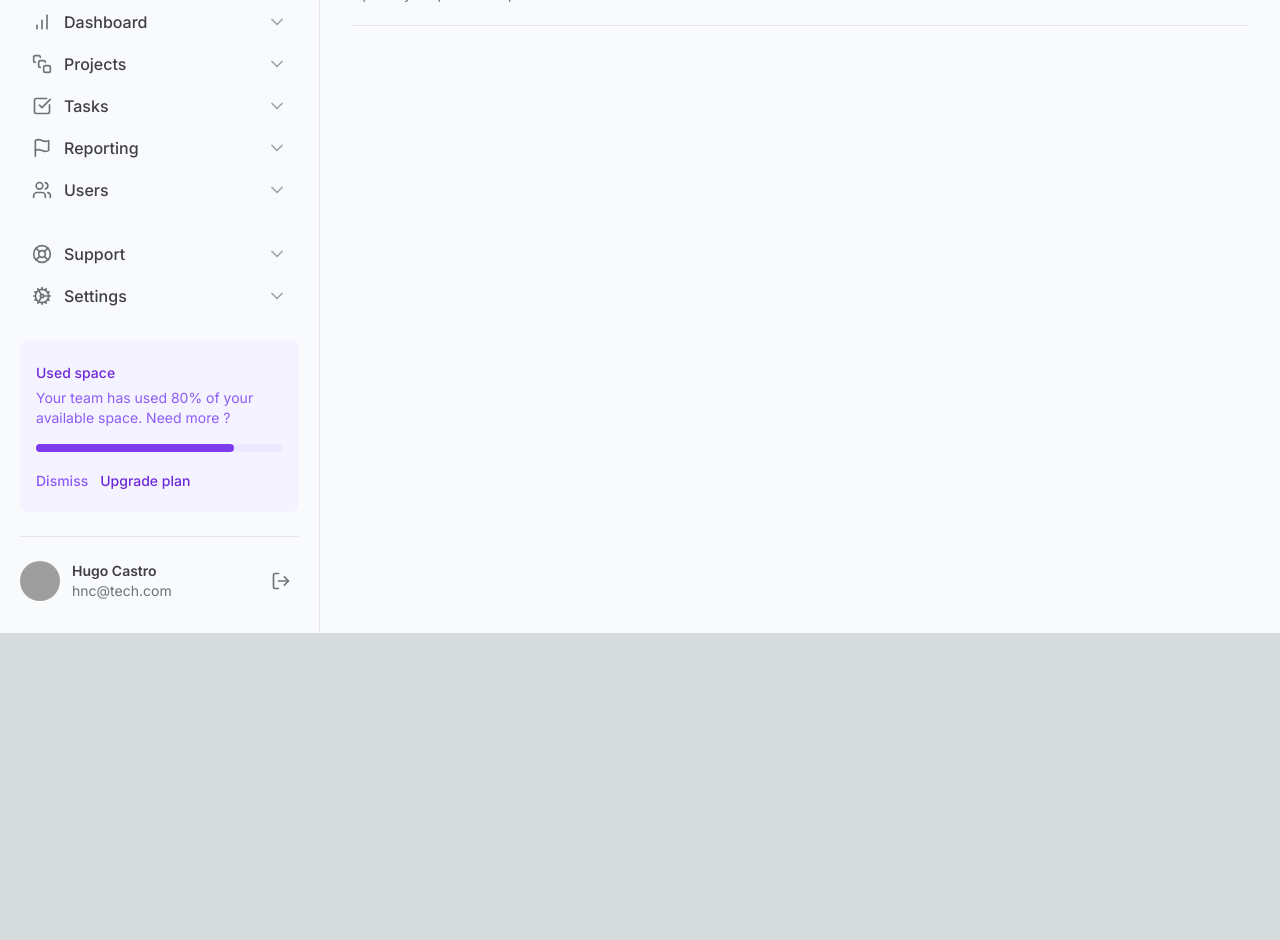
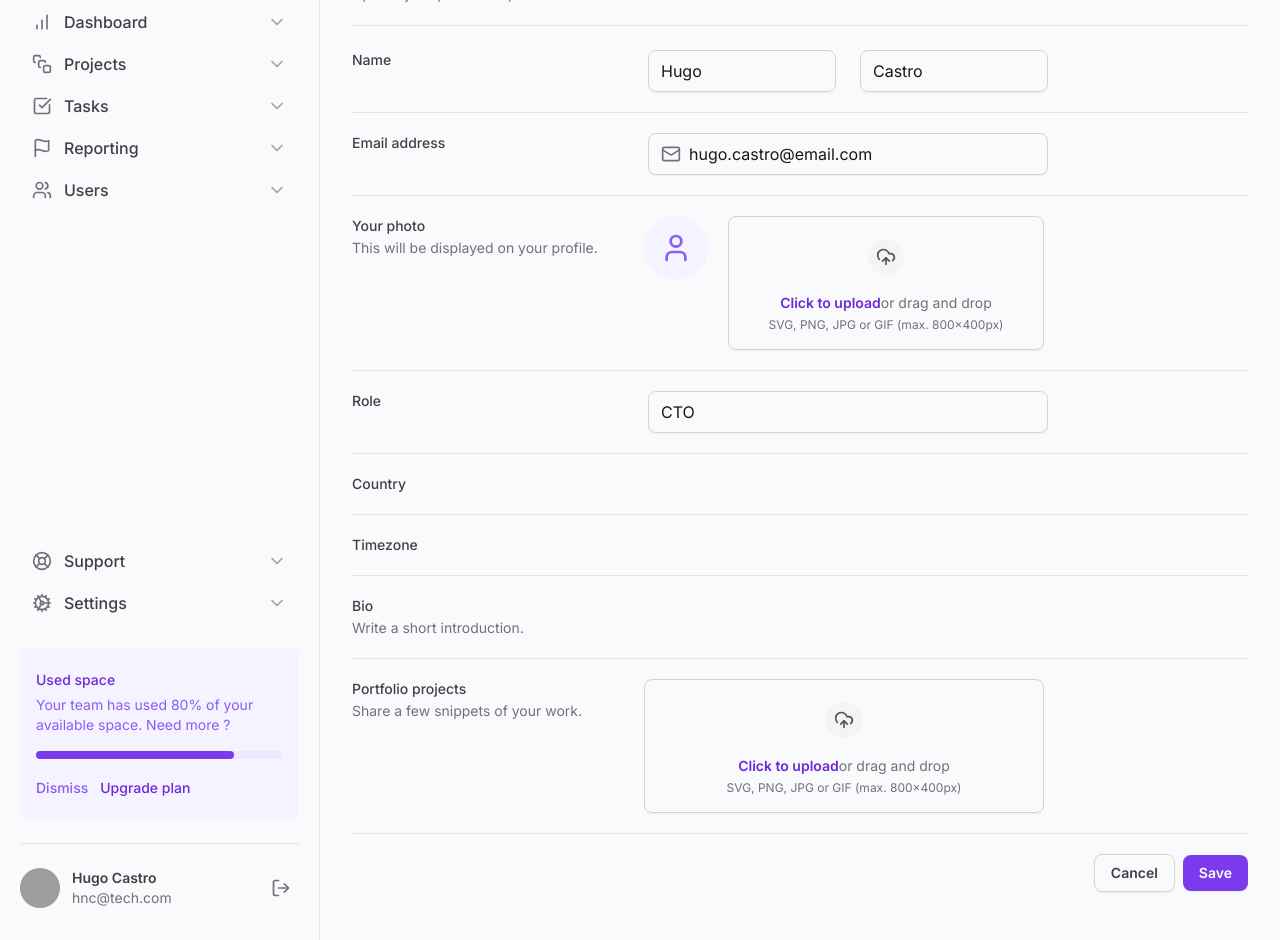
Before and after one commit to HugoNCastro/tailwind-next, a Next.js app: page / in a window 1280 px wide. Shown: the part 200-1140 px from the top of the page. Before the commit the page ends 833 px from the top, so only its background shows below. Built offline with nearby package versions, Linux system fonts and the light colour scheme; grey boxes are pictures that could not be loaded.

Commit message:
Create FileInput component
Add form fields

```diff
--- a/src/app/page.tsx
+++ b/src/app/page.tsx
@@ -1,4 +1,7 @@
 import { SettingsTabs } from "@/components/SettingsTabs";
+import * as Input from "@/components/Input"
+import { Mail } from "lucide-react";
+import * as FileInput from '@/components/Form/FileInput'
 
 
 export default function Home() {
@@ -29,7 +32,133 @@
             </button>
           </div>
         </div>
-        <form action="" id="settings" className="mt-6 flex flex-col w-full">
+
+        <form id="settings" className="mt-6 flex flex-col w-full gap-5 divide-y divide-zinc-200">
+
+          <div className="grid grid-cols-form gap-3">
+            <label htmlFor="firstName" className="text-sm font-medium text-zinc-700">
+              Name
+            </label>
+
+            <div className="grid gap-6 grid-cols-2">
+              <Input.Root>
+                <Input.Control id="firstName" defaultValue="Hugo" />
+              </Input.Root>
+
+              <Input.Root>
+                <Input.Control defaultValue="Castro" />
+              </Input.Root>
+            </div>
+          </div>
+
+          <div className="grid grid-cols-form gap-3 pt-5">
+            <label htmlFor="email" className="text-sm font-medium text-zinc-700">
+              Email address
+            </label>
+            <Input.Root>
+              <Input.Prefix>
+                <Mail className="h-5 w-5 text-zinc-500" />
+              </Input.Prefix>
+              <Input.Control type="email" id="firstName" defaultValue="hugo.castro@email.com" />
+            </Input.Root>
+          </div>
+
+          <div className="grid grid-cols-form gap-3 pt-5">
+            <label htmlFor="photo" className="text-sm font-medium text-zinc-700">
+              Your photo
+
+              <span className="text-sm font-normal text-zinc-500 block mt-0.5">
+                This will be displayed on your profile.
+              </span>
+
+            </label>
+
+            <FileInput.Root className="flex items-start gap-5">
+              <FileInput.ImagePreview />
+              <FileInput.Trigger />
+              <FileInput.Control />
+            </FileInput.Root>
+          </div>
+
+          <div className="grid grid-cols-form gap-3 pt-5">
+            <label htmlFor="role" className="text-sm font-medium text-zinc-700">
+              Role
+            </label>
+            <Input.Root>
+              <Input.Control id="role" defaultValue="CTO" />
+            </Input.Root>
+          </div>
+
+          <div className="grid grid-cols-form gap-3 pt-5">
+            <label
+              htmlFor="country"
+              className="text-sm font-medium text-zinc-700"
+            >
+              Country
+            </label>
+            <div></div>
+          </div>
+
+          <div className="grid grid-cols-form gap-3 pt-5">
+            <label
+              htmlFor="timezone"
+              className="text-sm font-medium text-zinc-700"
+            >
+              Timezone
+            </label>
+            <div></div>
+          </div>
+
+          <div className="grid grid-cols-form gap-3 pt-5">
+            <label
+              htmlFor="bio"
+              className="text-sm font-medium text-zinc-700"
+            >
+              Bio
+
+              <span className="text-sm font-normal text-zinc-500 block mt-0.5">
+                Write a short introduction.
+              </span>
+
+            </label>
+
+            <div></div>
+          </div>
+
+          <div className="grid grid-cols-form gap-3 pt-5">
+            <label
+              htmlFor="projects"
+              className="text-sm font-medium text-zinc-700"
+            >
+              Portfolio projects
+
+              <span className="text-sm font-normal text-zinc-500 block mt-0.5">
+                Share a few snippets of your work.
+              </span>
+
+            </label>
+
+            <FileInput.Root>
+              <FileInput.Trigger />
+              <FileInput.Control />
+            </FileInput.Root>
+          </div>
+
+          <div className="flex items-center justify-end gap-2 pt-5">
+            <button
+              type="button"
+              className="rounded-lg px-4 py-2 text-sm font-semibold shadow-sm border border-zinc-300 text-zinc-700 hover:bg-zinc-50"
+            >
+              Cancel
+            </button>
+            <button
+              type="submit"
+              form="settings"
+              className="rounded-lg px-4 py-2 text-sm font-semibold shadow-sm bg-violet-600 text-white hover:bg-violet-700"
+            >
+              Save
+            </button>
+          </div>
 
         </form>
       </div>
--- /dev/null
+++ b/src/components/Form/FileInput/Control.tsx
@@ -0,0 +1,9 @@
+import { ComponentProps } from "react"
+
+export type ControlProps = ComponentProps<'input'>
+
+export function Control(props: ControlProps) {
+  return (
+    <input type="file" className="sr-only" id="photo" {...props}/>
+  )
+}
--- /dev/null
+++ b/src/components/Form/FileInput/ImagePreview.tsx
@@ -0,0 +1,9 @@
+import { User } from "lucide-react";
+
+export function ImagePreview() {
+  return (
+    <div className="bg-violet-50 flex h-16 w-16 items-center justify-center rounded-full">
+      <User className="w-8 h-8 text-violet-500" />
+    </div>
+  )
+}
--- /dev/null
+++ b/src/components/Form/FileInput/Root.tsx
@@ -0,0 +1,9 @@
+import { ComponentProps } from "react"
+
+export type RootProps = ComponentProps<'div'>
+
+export function Root(props: RootProps){
+  return (
+    <div {...props}></div>
+  )
+}
--- /dev/null
+++ b/src/components/Form/FileInput/Trigger.tsx
@@ -0,0 +1,26 @@
+import { UploadCloud } from "lucide-react";
+
+export function Trigger() {
+  return (
+    <label
+      htmlFor="photo"
+      className="group flex-1 cursor-pointer shadow-sm flex flex-col items-center gap-3 rounded-lg border border-zinc-300 px-6 py-4 text-center text-zinc-500 hover:border-violet-200 hover:bg-violet-25 hover:text-violet-500"
+    >
+      <div className="rounded-full border-6 border-zinc-50 bg-zinc-100 p-2 group-hover:border-violet-50 group-hover:bg-violet-100">
+        <UploadCloud className="h-5 w-5 text-zinc-600 group-hover:text-violet-600" />
+      </div>
+
+      <div className="flex flex-col items-center gap-1">
+        <span className="text-sm">
+          <span className="font-semibold text-violet-700">
+            Click to upload
+          </span>
+          or drag and drop
+        </span>
+        <span className="text-xs">
+          SVG, PNG, JPG or GIF (max. 800x400px)
+        </span>
+      </div>
+    </label>
+  )
+}
--- /dev/null
+++ b/src/components/Form/FileInput/index.tsx
@@ -0,0 +1,11 @@
+import { Control } from './Control'
+import { Trigger } from './Trigger'
+import { ImagePreview } from './ImagePreview'
+import { Root } from './Root'
+
+export {
+  Control,
+  ImagePreview,
+  Root,
+  Trigger
+}
--- a/tailwind.config.ts
+++ b/tailwind.config.ts
@@ -7,8 +7,16 @@
       gridTemplateColumns: {
         app: 'minmax(18rem, 20rem) 1fr',
         profile: 'max-content 1fr max-content',
-        form: 'minmax(7.5rem, 17.5rem), minmax(25rem, 1fr), minmax(0, 15rem)',
+        form: 'minmax(7.5rem, 17.5rem) minmax(25rem, 1fr) minmax(0, 15rem)',
       },
+      borderWidth: {
+        6: '6px'
+      },
+      colors: {
+        violet: {
+          25: '#fcfaff'
+        }
+      }
     },
   },
   plugins: [],
```
Also changed, not shown: 1 other file (tests, documents, lock files or other folders).
